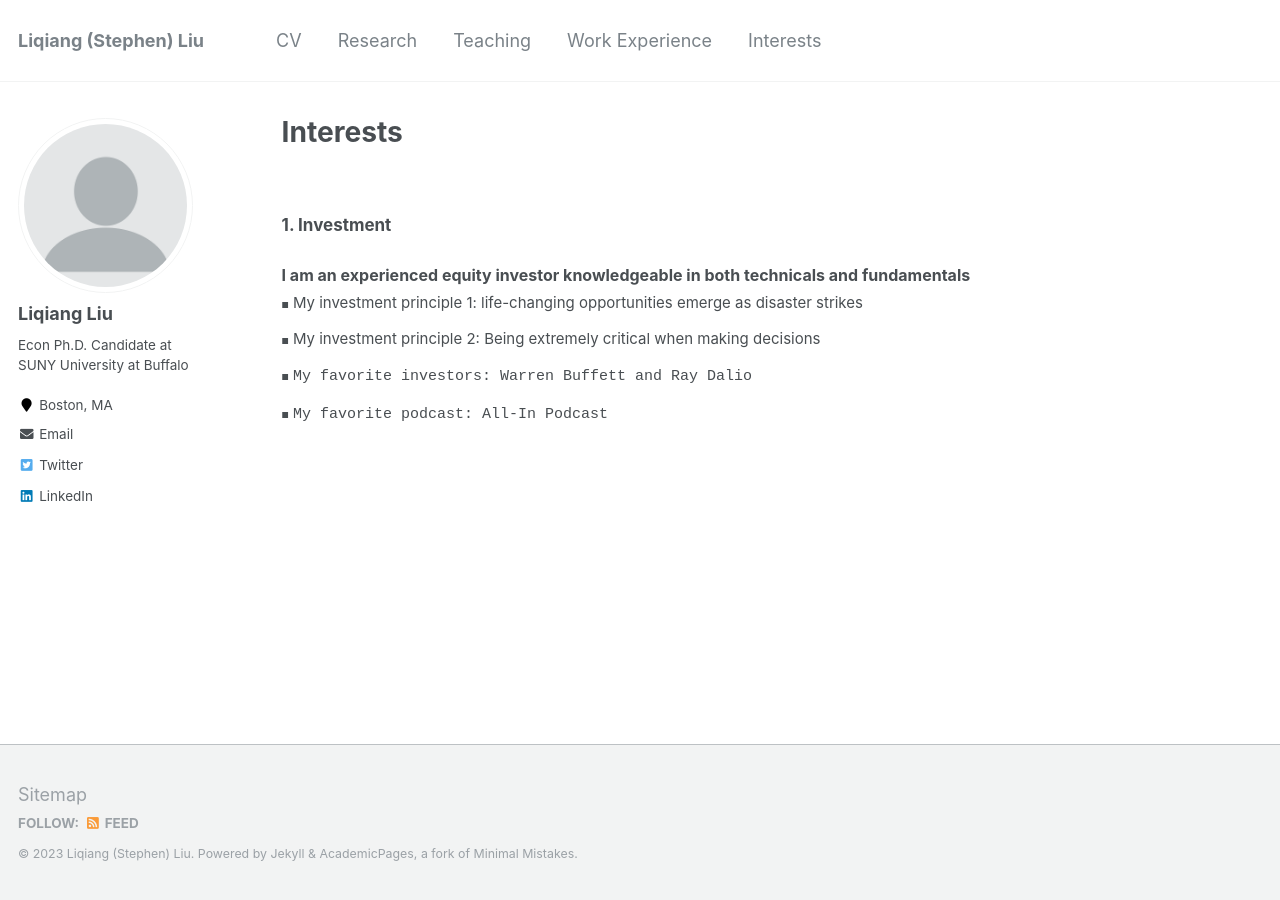
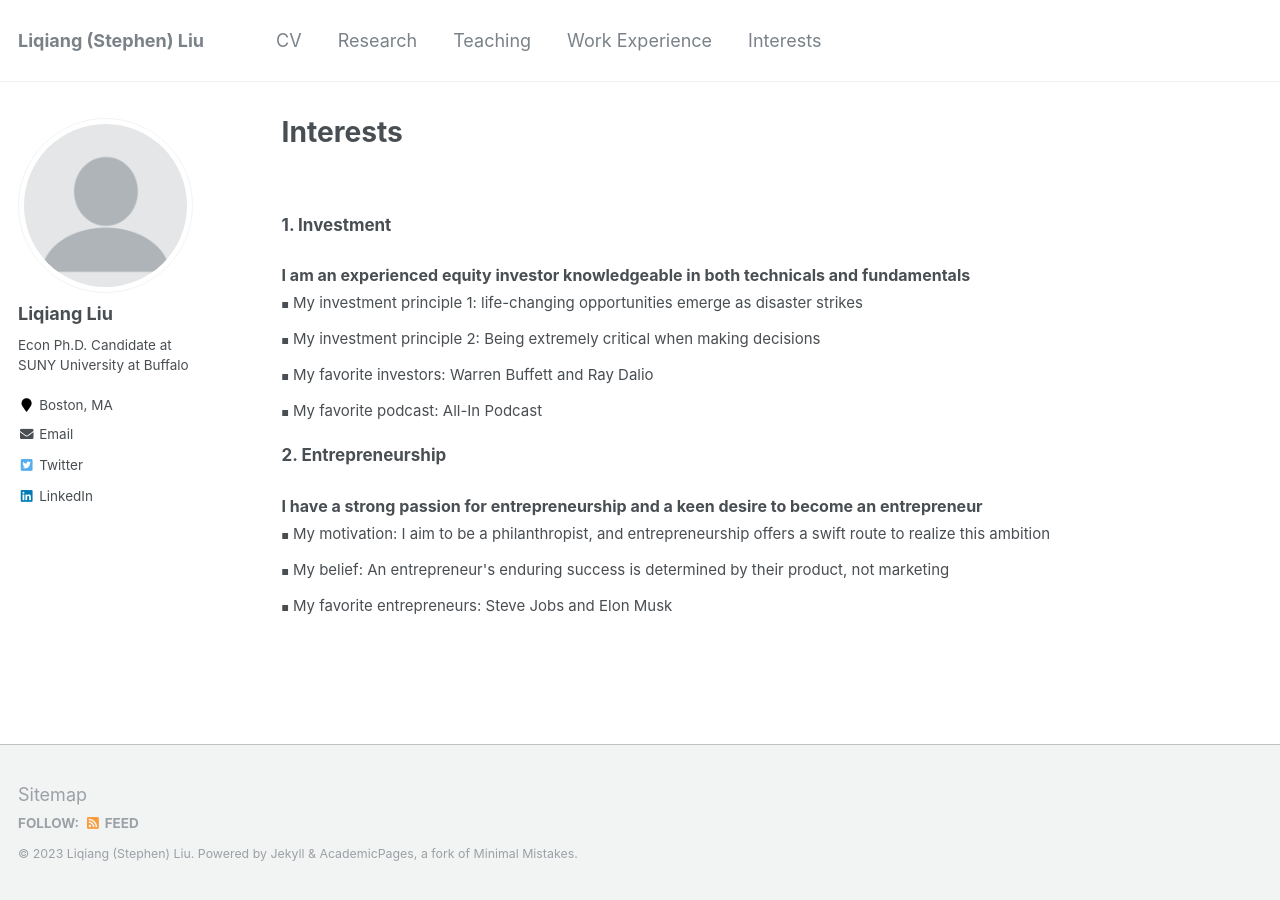
Before and after one commit to Liqiang-Liu/Liqiang-Liu.github.io, a Jekyll site: the page built from _pages/interests.md, in a window 1280 px wide. Built offline with Jekyll 4.4.1, drawn with Linux system fonts in a browser that asks for light colours.

Commit message:
Update interests.md

```diff
--- a/_pages/interests.md
+++ b/_pages/interests.md
@@ -28,7 +28,17 @@ redirect_from:
     <ul class="custom-bullet">
       <li><span style="font-size: 15px; ">My investment principle 1: life-changing opportunities emerge as disaster strikes</span></li>
       <li><span style="font-size: 15px; ">My investment principle 2: Being extremely critical when making decisions</span></li>
-      <li><span style="font-size: 15px; font-family: monospace;">My favorite investors: Warren Buffett and Ray Dalio</span></li>
-      <li><span style="font-size: 15px; font-family: monospace;">My favorite podcast: All-In Podcast</span></li>
+      <li><span style="font-size: 15px; ">My favorite investors: Warren Buffett and Ray Dalio</span></li>
+      <li><span style="font-size: 15px; ">My favorite podcast: All-In Podcast</span></li>
      </ul>
-  </ul>
+</ul>
+
+<span style="font-size: 17px;"><strong>2. Entrepreneurship</strong></span>
+<ul class="custom-bullet">
+  <span style="font-size: 16px;"><strong>I have a strong passion for entrepreneurship and a keen desire to become an entrepreneur</strong></span>
+    <ul class="custom-bullet">
+      <li><span style="font-size: 15px; ">My motivation: I aim to be a philanthropist, and entrepreneurship offers a swift route to realize this ambition</span></li>
+      <li><span style="font-size: 15px; ">My belief: An entrepreneur's enduring success is determined by their product, not marketing</span></li>
+      <li><span style="font-size: 15px; ">My favorite entrepreneurs: Steve Jobs and Elon Musk</span></li>
+     </ul>
+</ul>
```
